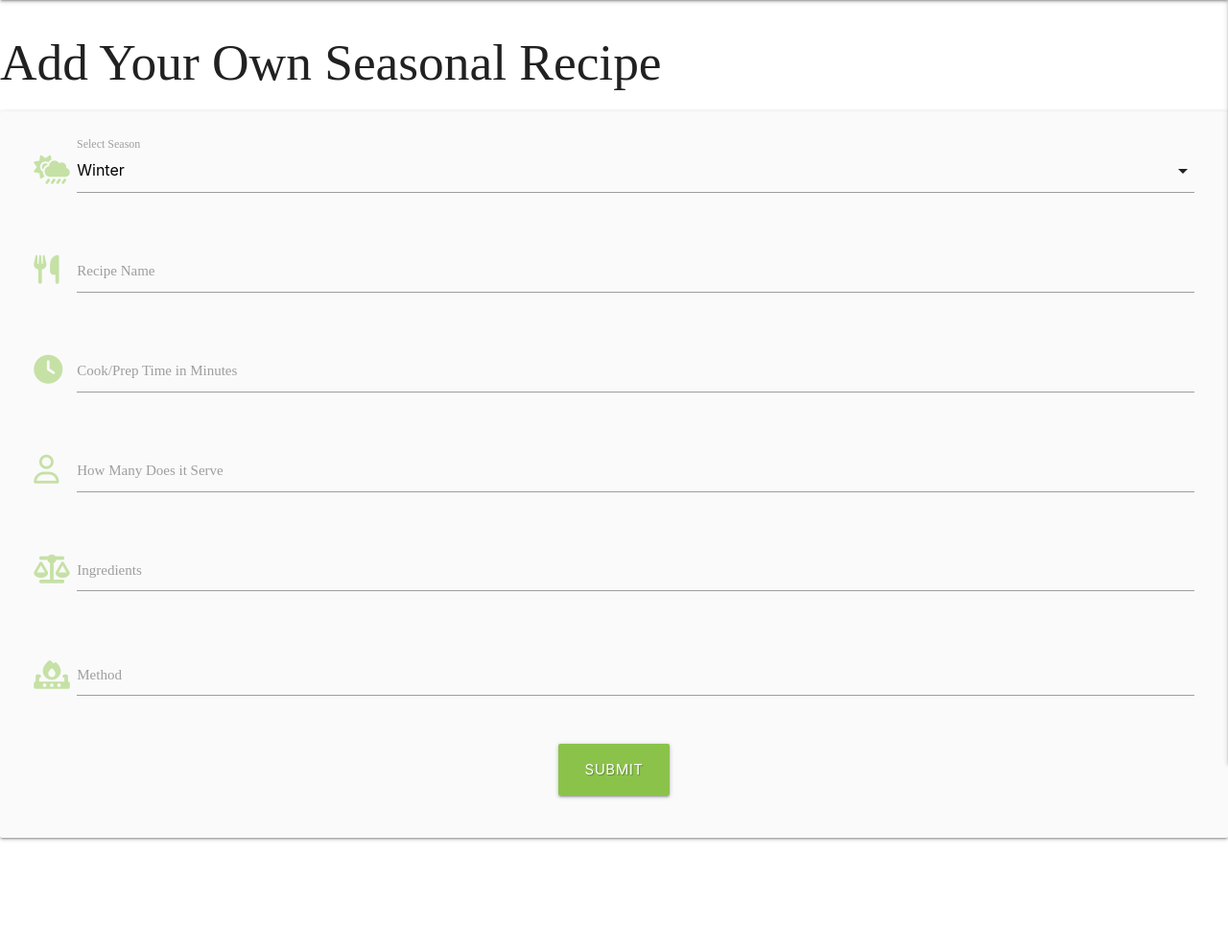
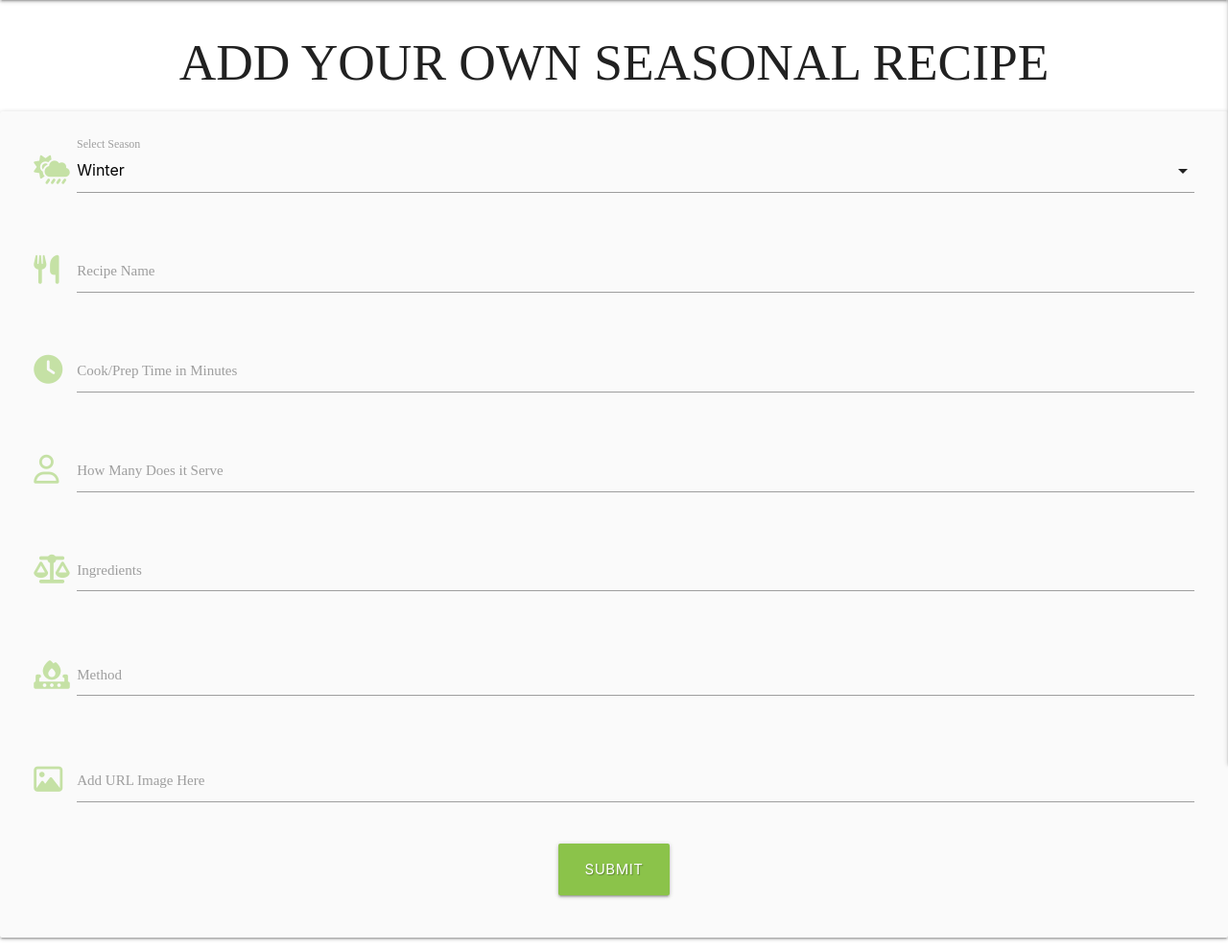
Before and after one commit to DomGambarini/bohemian-mama-pp3, a Flask app: page /add_recipe in a window 1280 px wide. Shown: the part 64-1056 px from the top of the page at 96% size. Before the commit the page ends 940 px from the top, so only its background shows below. Run offline with Flask 3, Linux system fonts and the light colour scheme; some libraries are stand-ins or nearby versions.

Commit message:
Add url input field to add-recipe form

```diff
--- a/app.py
+++ b/app.py
@@ -8,7 +8,7 @@ from wtforms.validators import (
     InputRequired, Length, NumberRange, URL, DataRequired)
 from wtforms import (
     StringField, PasswordField, RadioField, IntegerField,
-    SubmitField, SelectField, TextAreaField, DateField, FileField)
+    SubmitField, SelectField, TextAreaField, DateField, URLField)
 from flask_pymongo import PyMongo
 from datetime import date
 from bson.objectid import ObjectId
@@ -46,6 +46,7 @@ class addRecipe(FlaskForm):
         InputRequired(), Length(min=30, max=300)])
     method = TextAreaField('Method', validators=[
         InputRequired(), Length(min=30, max=500)])
+    image = URLField('Add URL Image Here', validators=[InputRequired()])
     submit = SubmitField('Add Recipe')
 
 
@@ -59,6 +60,7 @@ def add_recipe():
     form = addRecipe()
     if form.validate_on_submit():
         recipe = {
+            'image': request.form.get('image'),
             "season": request.form.get("season"),
             "recipe_name": request.form.get("recipe_name"),
             "cook_time": request.form.get("cook_time"),
@@ -132,14 +134,12 @@ def login():
 
 @app.route("/profile/<username>", methods=["GET", "POST"])
 def profile(username):
+    if session["user"]:
+        return redirect(url_for("login"))
     # grab the session user's username from db
-    username = mongo.db.users.find_one(
-        {"username": session["user"]})["username"]
-
-    if session["user"]:
-        return render_template("profile.html", username=username)
-
-    return redirect(url_for("login"))
+    user = mongo.db.users.find_one_or_404(
+        {"username": username})
+    return render_template("profile.html", username=username)
 
 
 @app.route("/signout")
--- a/templates/add-recipe.html
+++ b/templates/add-recipe.html
@@ -1,6 +1,6 @@
 {% extends "base.html" %} {% block content %}
 
-<h2>Add Your Own Seasonal Recipe</h2>
+<h2 class="center-align">ADD YOUR OWN SEASONAL RECIPE</h2>
 <div class="row card-panel grey lighten-5">
 <form
   class="col s12"
@@ -66,6 +66,15 @@
     </div>
   </div>
 
+  <!-------URL Image------->
+ <div class="row">
+    <div class="input-field col s12">
+  <i class="fa-regular fa-image prefix light-green-text text-lighten-3"></i>
+  {{ form.image.label(class="active") }}
+  {{ form.image(class="validate") }}
+    </div>
+    </div>
+
 
   <!-------Submit------->
 <div class="row">
--- a/templates/index.html
+++ b/templates/index.html
@@ -19,12 +19,9 @@
     <li>
         <div id="hero-image-6" alt="vegetables"></div>
     </li>
-    <li>
-        <div id="hero-image-1" alt="cornish-home"></div>
-    </li>
     </ul>
 
-    <h2>ABOUT</h2>
+    <h2 class="center-align">ABOUT</h2>
     <body>
     <div>
             <p>
```
Also changed, not shown: templates/recipes.html (+6 -3 lines).
